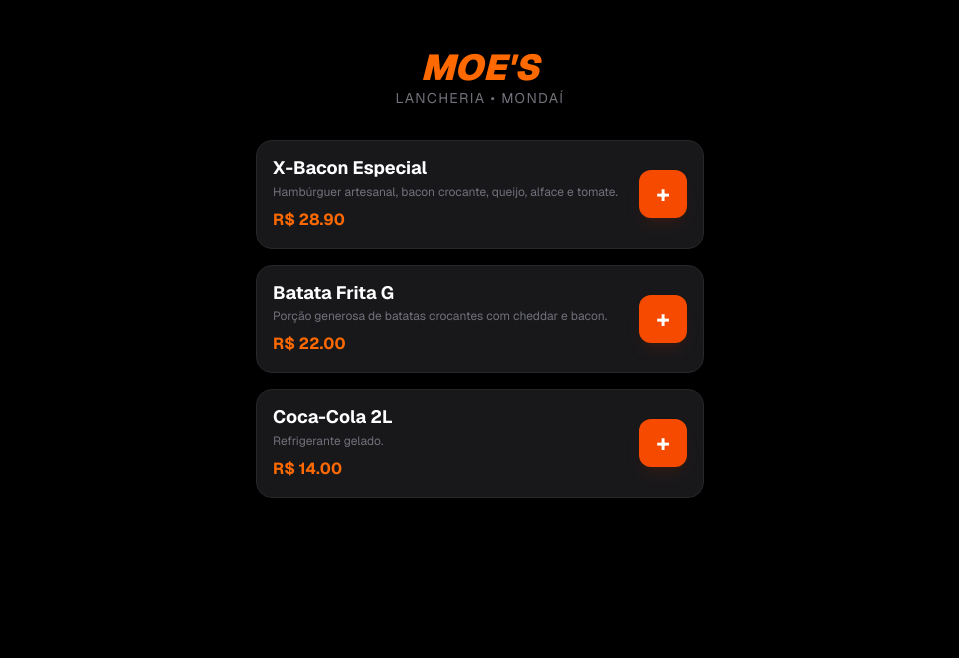
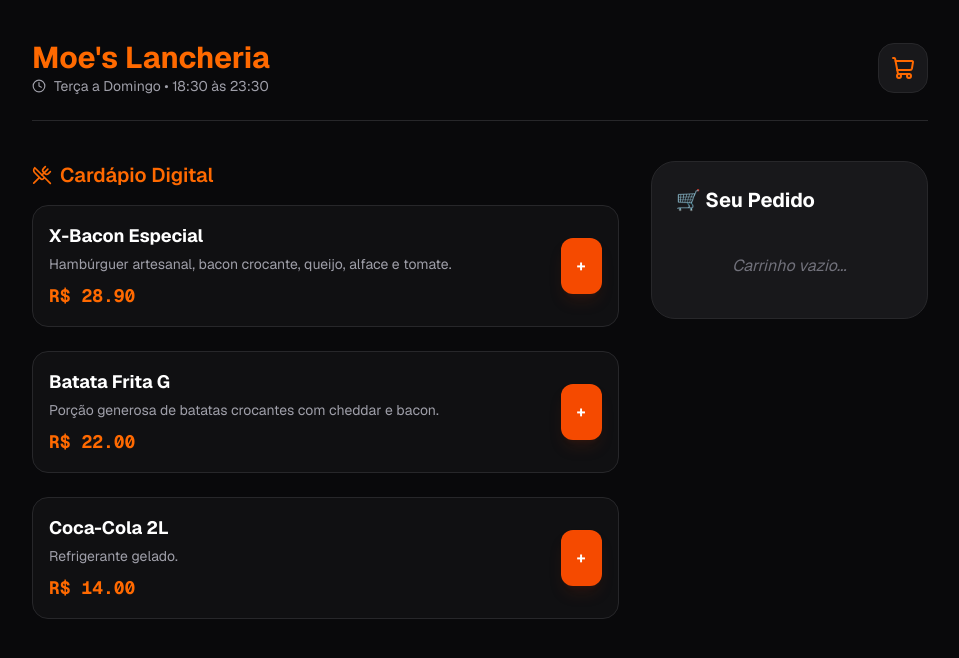
Before and after one commit to AndersonArnold/moes-cardapio, a Next.js app: page / in a window 1280 px wide. Shown: the top 658 px of the page, without its empty margins (160-1119 px from the left). Built offline with nearby package versions, Linux system fonts and the light colour scheme.

Commit message:
Update page.tsx

```diff
--- a/src/app/page.tsx
+++ b/src/app/page.tsx
@@ -2,6 +2,7 @@
 
 import { useState } from 'react';
 import { createClient } from '@supabase/supabase-js';
+import { ShoppingCart, Clock, UtensilsCrossed, ChevronRight, CheckCircle2 } from 'lucide-react';
 
 const supabase = createClient(
   'https://edczezjkshefeotgtxnt.supabase.co',
@@ -17,6 +18,7 @@ const menuItems = [
 export default function Home() {
   const [cart, setCart] = useState<any[]>([]);
   const [orderType, setOrderType] = useState('local');
+  const [isOrderFinished, setIsOrderFinished] = useState(false);
   const [customerData, setCustomerData] = useState({ name: '', table: '', payment: 'Pix' });
 
   const total = cart.reduce((acc: any, item: any) => acc + item.price, 0);
@@ -31,96 +33,85 @@ export default function Home() {
       table_number: customerData.table,
       status: 'Pendente'
     }]);
-    if (!error) { alert("Pedido enviado com sucesso!"); setCart([]); }
+    if (!error) { setIsOrderFinished(true); setCart([]); }
   };
 
   return (
-    <div className="min-h-screen bg-black text-white p-4 font-sans">
-      <div className="max-w-md mx-auto">
-        <header className="text-center py-8">
-          <h1 className="text-4xl font-black text-orange-500 italic">MOE'S</h1>
-          <p className="text-zinc-500 text-sm tracking-widest">LANCHERIA • MONDAÍ</p>
+    <div className="min-h-screen bg-zinc-950 text-white p-4 font-sans">
+      <header className="max-w-4xl mx-auto flex justify-between items-center mb-10 py-6 border-b border-zinc-800">
+        <div>
+          <h1 className="text-3xl font-bold text-orange-500">Moe's Lancheria</h1>
+          <p className="text-zinc-400 flex items-center gap-2 text-sm"><Clock size={14}/> Terça a Domingo • 18:30 às 23:30</p>
+        </div>
+        <div className="relative bg-zinc-900 p-3 rounded-2xl border border-zinc-800">
+          <ShoppingCart className="text-orange-500" />
+          {cart.length > 0 && <span className="absolute -top-2 -right-2 bg-orange-600 px-2 py-0.5 rounded-full text-xs font-bold">{cart.length}</span>}
+        </div>
       </header>
 
-        <div className="space-y-4">
+      <main className="max-w-4xl mx-auto grid grid-cols-1 lg:grid-cols-3 gap-8">
+        <div className="lg:col-span-2 space-y-6">
+          <h2 className="text-xl font-semibold flex items-center gap-2 mb-4 text-orange-500"><UtensilsCrossed size={20}/> Cardápio Digital</h2>
           {menuItems.map((item) => (
-            <div key={item.id} className="bg-zinc-900 border border-zinc-800 p-4 rounded-2xl flex justify-between items-center shadow-lg">
-              <div className="flex-1">
-                <h3 className="font-bold text-lg leading-tight">{item.name}</h3>
-                <p className="text-zinc-500 text-xs mt-1">{item.description}</p>
-                <p className="text-orange-500 font-bold mt-2">R$ {item.price.toFixed(2)}</p>
+            <div key={item.id} className="bg-zinc-900/50 border border-zinc-800 p-4 rounded-2xl flex justify-between items-center hover:border-orange-500/50 transition-all">
+              <div>
+                <h3 className="font-bold text-lg">{item.name}</h3>
+                <p className="text-zinc-400 text-sm mt-1">{item.description}</p>
+                <p className="text-orange-500 font-bold mt-2 font-mono text-lg">R$ {item.price.toFixed(2)}</p>
               </div>
-              <button
-                onClick={() => setCart([...cart, item])}
-                className="ml-4 bg-orange-600 w-12 h-12 rounded-xl text-2xl font-bold active:scale-90 transition-all shadow-lg shadow-orange-900/20"
-              >
-                +
-              </button>
+              <button onClick={() => setCart([...cart, item])} className="bg-orange-600 hover:bg-orange-500 p-4 rounded-xl font-bold shadow-lg shadow-orange-900/20">+</button>
             </div>
           ))}
         </div>
 
-        {cart.length > 0 && (
-          <div className="mt-8 bg-zinc-900 border-2 border-orange-500 p-6 rounded-3xl shadow-2xl">
-            <h2 className="text-xl font-bold mb-4 flex justify-between">
-              <span>Seu Carrinho</span>
-              <span className="text-orange-500">{cart.length}</span>
-            </h2>
-
-            <div className="space-y-2 mb-4 max-h-40 overflow-y-auto">
+        <div className="bg-zinc-900 border border-zinc-800 p-6 rounded-3xl h-fit sticky top-4">
+          <h2 className="text-xl font-bold mb-6">🛒 Seu Pedido</h2>
+          {cart.length === 0 ? <p className="text-zinc-500 italic text-center py-4">Carrinho vazio...</p> : (
+            <div className="space-y-6">
+              <div className="space-y-3">
                 {cart.map((i, idx) => (
-                <div key={idx} className="flex justify-between text-sm text-zinc-400">
-                  <span>{i.name}</span>
-                  <span>R$ {i.price.toFixed(2)}</span>
+                  <div key={idx} className="flex justify-between text-sm border-b border-zinc-800 pb-2">
+                    <span className="text-zinc-300">{i.name}</span>
+                    <span className="text-orange-400 font-medium">R$ {i.price.toFixed(2)}</span>
                   </div>
                 ))}
-            </div>
-
-            <div className="border-t border-zinc-800 pt-4 mb-6">
-              <div className="flex justify-between text-2xl font-black">
-                <span>TOTAL</span>
+                <div className="flex justify-between text-xl font-bold pt-4 text-white">
+                  <span>Total</span>
                   <span className="text-orange-500">R$ {total.toFixed(2)}</span>
                 </div>
               </div>
-
-            <div className="space-y-3">
-              <div className="grid grid-cols-2 gap-2">
-                <button onClick={() => setOrderType('local')} className={`p-3 rounded-xl font-bold ${orderType === 'local' ? 'bg-orange-600' : 'bg-zinc-800 text-zinc-500'}`}>MESA</button>
-                <button onClick={() => setOrderType('delivery')} className={`p-3 rounded-xl font-bold ${orderType === 'delivery' ? 'bg-orange-600' : 'bg-zinc-800 text-zinc-500'}`}>RETIRADA</button>
+              <div className="space-y-4 pt-4 border-t border-zinc-800">
+                <div className="flex gap-2">
+                  <button onClick={() => setOrderType('local')} className={`flex-1 p-3 rounded-xl text-sm font-bold ${orderType === 'local' ? 'bg-orange-600' : 'bg-zinc-800 text-zinc-400'}`}>Mesa</button>
+                  <button onClick={() => setOrderType('delivery')} className={`flex-1 p-3 rounded-xl text-sm font-bold ${orderType === 'delivery' ? 'bg-orange-600' : 'bg-zinc-800 text-zinc-400'}`}>Retirada</button>
                 </div>
-
-              <input
-                type="text"
-                placeholder="Seu Nome"
-                className="w-full bg-zinc-800 p-4 rounded-xl outline-none focus:ring-2 ring-orange-500"
-                onChange={(e) => setCustomerData({...customerData, name: e.target.value})}
-              />
-
+                <input type="text" placeholder="Seu Nome" className="w-full bg-zinc-800 p-3 rounded-xl border border-zinc-700 outline-none focus:border-orange-500" onChange={(e) => setCustomerData({...customerData, name: e.target.value})} />
                 {orderType === 'local' ? (
-                <input
-                  type="text"
-                  placeholder="Número da Mesa"
-                  className="w-full bg-zinc-800 p-4 rounded-xl outline-none focus:ring-2 ring-orange-500"
-                  onChange={(e) => setCustomerData({...customerData, table: e.target.value})}
-                />
+                  <input type="text" placeholder="Número da Mesa" className="w-full bg-zinc-800 p-3 rounded-xl border border-zinc-700 outline-none focus:border-orange-500" onChange={(e) => setCustomerData({...customerData, table: e.target.value})} />
                 ) : (
-                <select className="w-full bg-zinc-800 p-4 rounded-xl outline-none" onChange={(e) => setCustomerData({...customerData, payment: e.target.value})}>
-                  <option>Pix</option>
-                  <option>Cartão</option>
-                  <option>Dinheiro</option>
+                  <select className="w-full bg-zinc-800 p-3 rounded-xl border border-zinc-700 outline-none focus:border-orange-500" onChange={(e) => setCustomerData({...customerData, payment: e.target.value})}>
+                    <option value="Pix">Pix</option>
+                    <option value="Cartão">Cartão</option>
+                    <option value="Dinheiro">Dinheiro</option>
                   </select>
                 )}
-
-              <button
-                onClick={finishOrder}
-                className="w-full bg-orange-600 p-5 rounded-2xl font-black text-xl shadow-xl active:scale-95 transition-all"
-              >
-                FINALIZAR PEDIDO
-              </button>
+                <button onClick={finishOrder} className="w-full bg-orange-600 hover:bg-orange-500 p-4 rounded-2xl font-bold flex items-center justify-center gap-2 shadow-xl shadow-orange-900/40">Finalizar Pedido <ChevronRight size={18}/></button>
               </div>
             </div>
           )}
         </div>
+      </main>
+
+      {isOrderFinished && (
+        <div className="fixed inset-0 bg-black/95 flex items-center justify-center p-4 z-50 backdrop-blur-sm">
+          <div className="bg-zinc-900 p-8 rounded-3xl border border-orange-500 text-center max-w-sm">
+            <CheckCircle2 className="text-orange-500 mx-auto mb-4" size={50} />
+            <h2 className="text-2xl font-bold mb-2">Pedido Enviado!</h2>
+            <p className="text-zinc-400 mb-6">Sucesso em Mondaí! Agora é só aguardar.</p>
+            <button onClick={() => { setIsOrderFinished(false); setCart([]); }} className="bg-orange-600 px-8 py-2 rounded-xl font-bold">Fechar</button>
+          </div>
+        </div>
+      )}
     </div>
   );
 }
```
Lines whose indentation alone changed are shown as unchanged.
